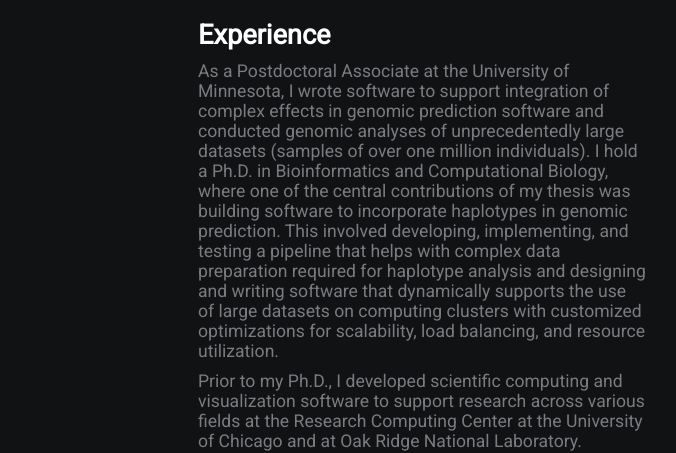
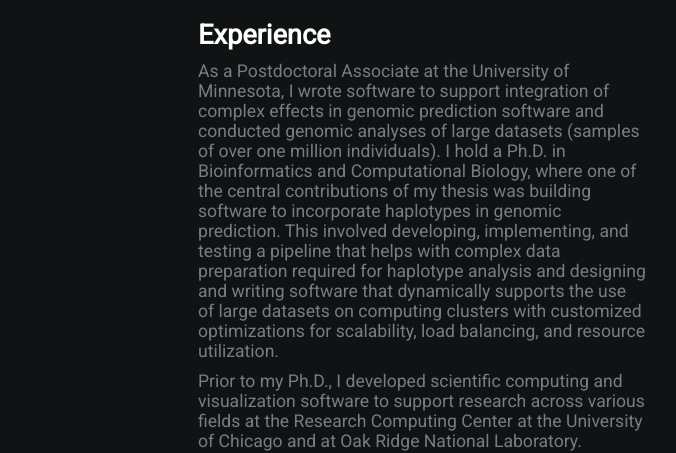
Before and after one commit to dprakapenka/dprakapenka.github.io, a plain HTML site: page index.html in a window 1280 px wide. Shown: the part 378-831 px from the top of the page, 442-1118 px from the left. Drawn offline with Linux system fonts and the light colour scheme.

Commit message:
remove word

```diff
--- a/index.html
+++ b/index.html
@@ -23,7 +23,7 @@
             <p>I am an experienced software developer and computational biologist with a strong background in developing and optimizing computing pipelines, tools, and methods for working with large datasets. My research focus has primarily revolved around genomic prediction, haplotype analysis, and quantitative trait estimation in various species, including cattle, pigs, wheat, and human phenotypes. I am well versed in Python, C++, Fortran, and R (specifically for high performance scientific computing tasks) and live in Linux.</p>
 
             <h2>Experience</h2>
-	    <p>As a Postdoctoral Associate at the University of Minnesota, I wrote software to support integration of complex effects in genomic prediction software and conducted genomic analyses of unprecedentedly large datasets (samples of over one million individuals).  I hold a Ph.D. in Bioinformatics and Computational Biology, where one of the central contributions of my thesis was building software to incorporate haplotypes in genomic prediction. This involved developing, implementing, and testing a pipeline that helps with complex data preparation required for haplotype analysis and designing and writing software that dynamically supports the use of large datasets on computing clusters with customized optimizations for scalability, load balancing, and resource utilization.</p>
+	    <p>As a Postdoctoral Associate at the University of Minnesota, I wrote software to support integration of complex effects in genomic prediction software and conducted genomic analyses of large datasets (samples of over one million individuals).  I hold a Ph.D. in Bioinformatics and Computational Biology, where one of the central contributions of my thesis was building software to incorporate haplotypes in genomic prediction. This involved developing, implementing, and testing a pipeline that helps with complex data preparation required for haplotype analysis and designing and writing software that dynamically supports the use of large datasets on computing clusters with customized optimizations for scalability, load balancing, and resource utilization.</p>
 	<p>Prior to my Ph.D., I developed scientific computing and visualization software to support research across various fields at the Research Computing Center at the University of Chicago and at Oak Ridge National Laboratory.</p>
 
             <h2>Skills</h2>
```
